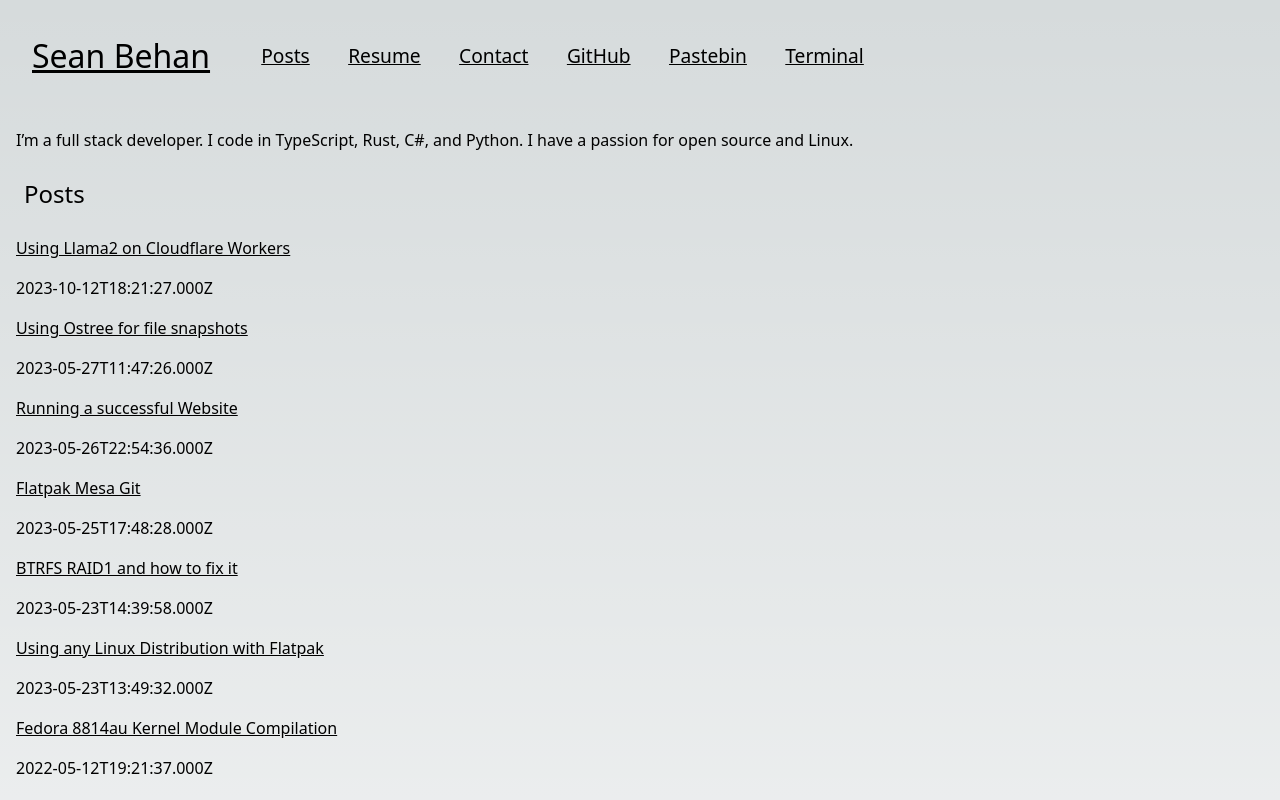
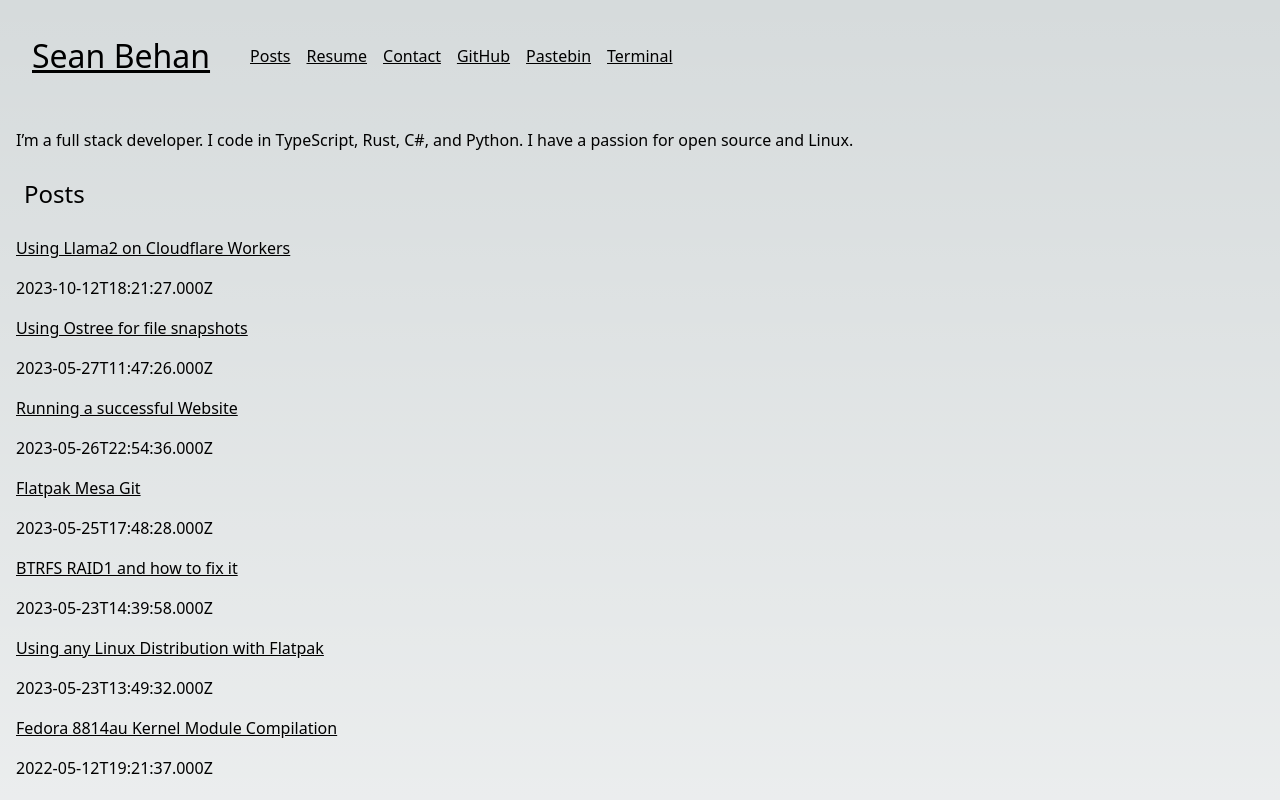
Before and after one commit to codebam/nextjs-website, a Next.js app: page / in a window 1280 px wide. Shown: the top 800 px of the page. Built offline with nearby package versions, Linux system fonts and the light colour scheme.

Commit message:
modify styles

```diff
--- a/src/app/globals.css
+++ b/src/app/globals.css
@@ -42,8 +42,7 @@ header > div {
 }
 
 header > * > * {
-  font-size: 1.2em;
-  margin: 1em;
+  margin: 0.5em;
 }
 
 h1 {
--- a/src/app/page.tsx
+++ b/src/app/page.tsx
@@ -1,5 +1,4 @@
 import Link from "next/link";
-
 import fs from "fs";
 import path from "path";
 import matter from "gray-matter";
```
